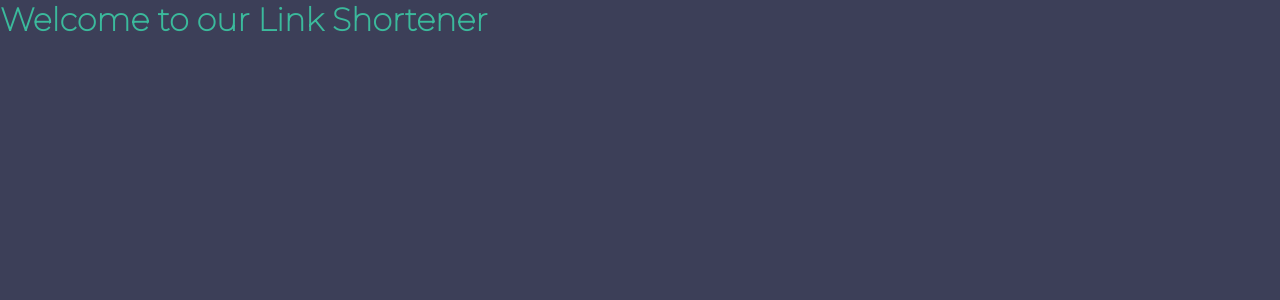
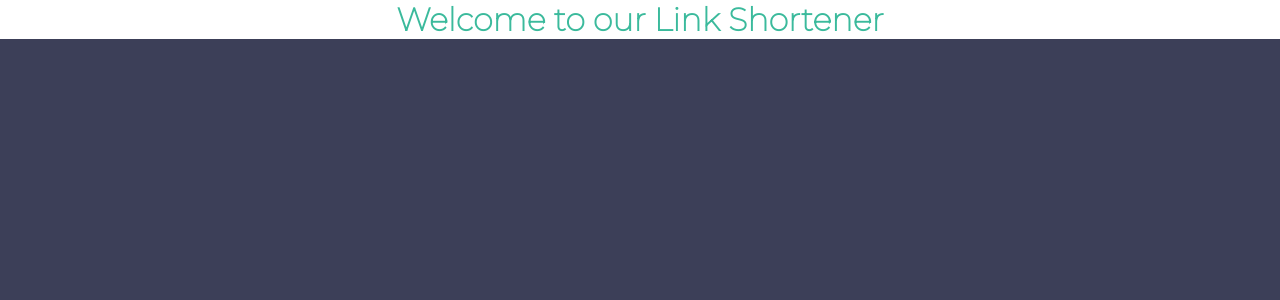
Before and after one commit to brandao-rafael/link-shortener, a Next.js app in the folder frontend/: page / in a window 1280 px wide. Shown: the top 300 px of the page. Built offline with nearby package versions, Linux system fonts and the light colour scheme.

Commit message:
feat: create style (bugs)

```diff
--- a/frontend/src/components/Title.tsx
+++ b/frontend/src/components/Title.tsx
@@ -1,11 +1,12 @@
 import React from "react";
+import { Div, Title } from "./styles/title";
 
-const Title: React.FC = () => {
+const TitleContainer: React.FC = () => {
   return (
-    <div>
-      <h1>Welcome to our Link Shortener</h1>
-    </div>
+    <Div>
+      <Title style={{backgroundColor: 'white'}}>Welcome to our Link Shortener</Title>
+    </Div>
   )
 }
 
-export default Title;
+export default TitleContainer;
--- /dev/null
+++ b/frontend/src/components/styles/title.ts
@@ -0,0 +1,16 @@
+import styled from "styled-components";
+import colors from "~/styles/colors";
+
+const Div = styled.div`
+  background-color: ${colors.light};
+  width: 100vw;
+`;
+
+const Title = styled.h1`
+  text-align: center;
+`;
+
+export {
+  Title,
+  Div,
+};
--- a/frontend/src/pages/ShortenerHomePage.tsx
+++ b/frontend/src/pages/ShortenerHomePage.tsx
@@ -1,10 +1,10 @@
 import React from 'react';
-import Title from '~/components/title';
+import TitleContainer from '~/components/title';
 
 const ShortenerHomePage: React.FC = () => {
   return (
     <div>
-      <Title />
+      <TitleContainer />
     </div>
   );
 }
--- a/frontend/src/styles/globalStyle.ts
+++ b/frontend/src/styles/globalStyle.ts
@@ -1,4 +1,4 @@
-import { createGlobalStyle } from 'styled-components'
+import { createGlobalStyle } from 'styled-components';
 import colors from './colors';
 
 const GlobalStyle = createGlobalStyle`
@@ -12,7 +12,6 @@ const GlobalStyle = createGlobalStyle`
     background-color: ${colors.primary};
     color: ${colors.green};
     font-family: 'MontserratThin', sans-serif;
-    font-weight: lighter;
   }
 `
 
```
